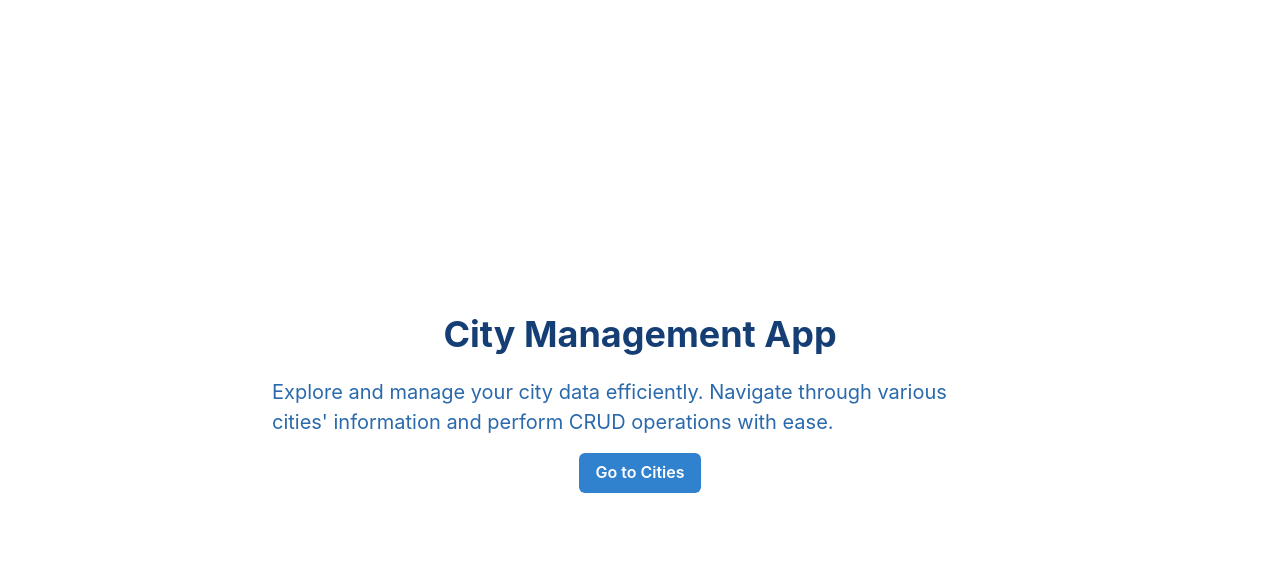
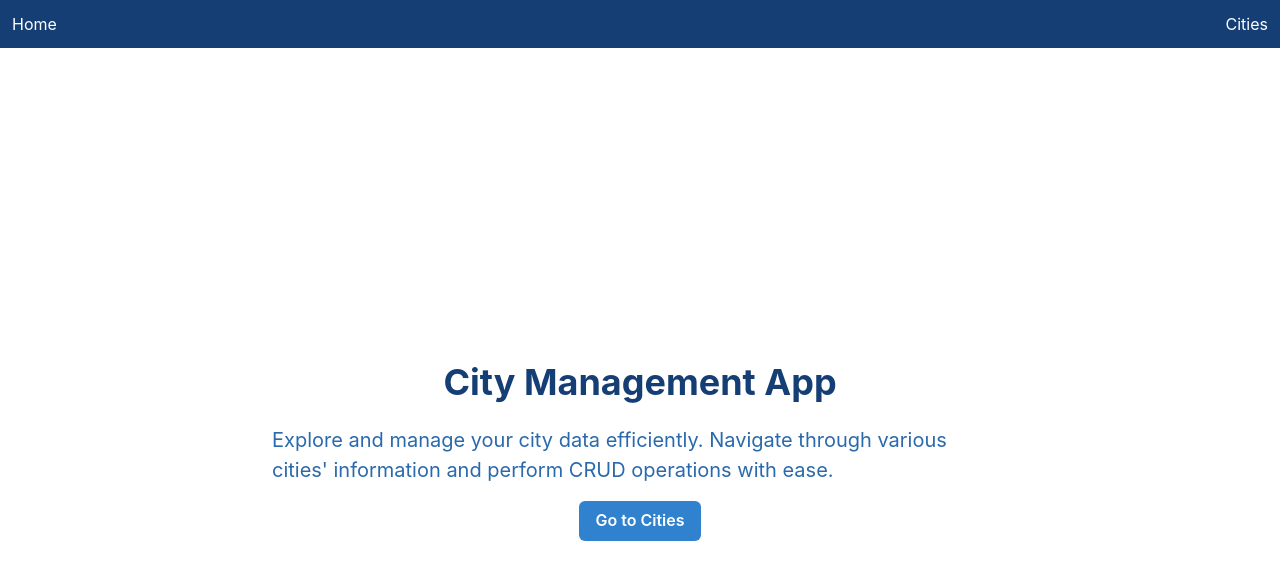
Before and after one commit to GPT-Engineer-App/city-card-search, a React (Vite) app: page / in a window 1280 px wide. Shown: the top 580 px of the page. Built offline with nearby package versions, Linux system fonts and the light colour scheme.

Commit message:
Added a shared navigation bar with links to the homepage and cities page.

```diff
--- a/src/App.jsx
+++ b/src/App.jsx
@@ -1,10 +1,18 @@
 import { Route, BrowserRouter as Router, Routes } from "react-router-dom";
+import { Box, Flex, Link } from '@chakra-ui/react';
+import { Link as RouterLink } from 'react-router-dom';
 import Index from "./pages/Index.jsx";
 import Cities from "./pages/Cities.jsx";
 
 function App() {
   return (
     <Router>
+      <Box as="nav" bg="brand.800" p={3}>
+        <Flex justify="space-between" align="center">
+          <Link as={RouterLink} to="/" style={{ textDecoration: 'none', color: 'white' }}>Home</Link>
+          <Link as={RouterLink} to="/cities" style={{ textDecoration: 'none', color: 'white' }}>Cities</Link>
+        </Flex>
+      </Box>
       <Routes>
         <Route exact path="/" element={<Index />} />
         <Route path="/cities" element={<Cities />} />
```
